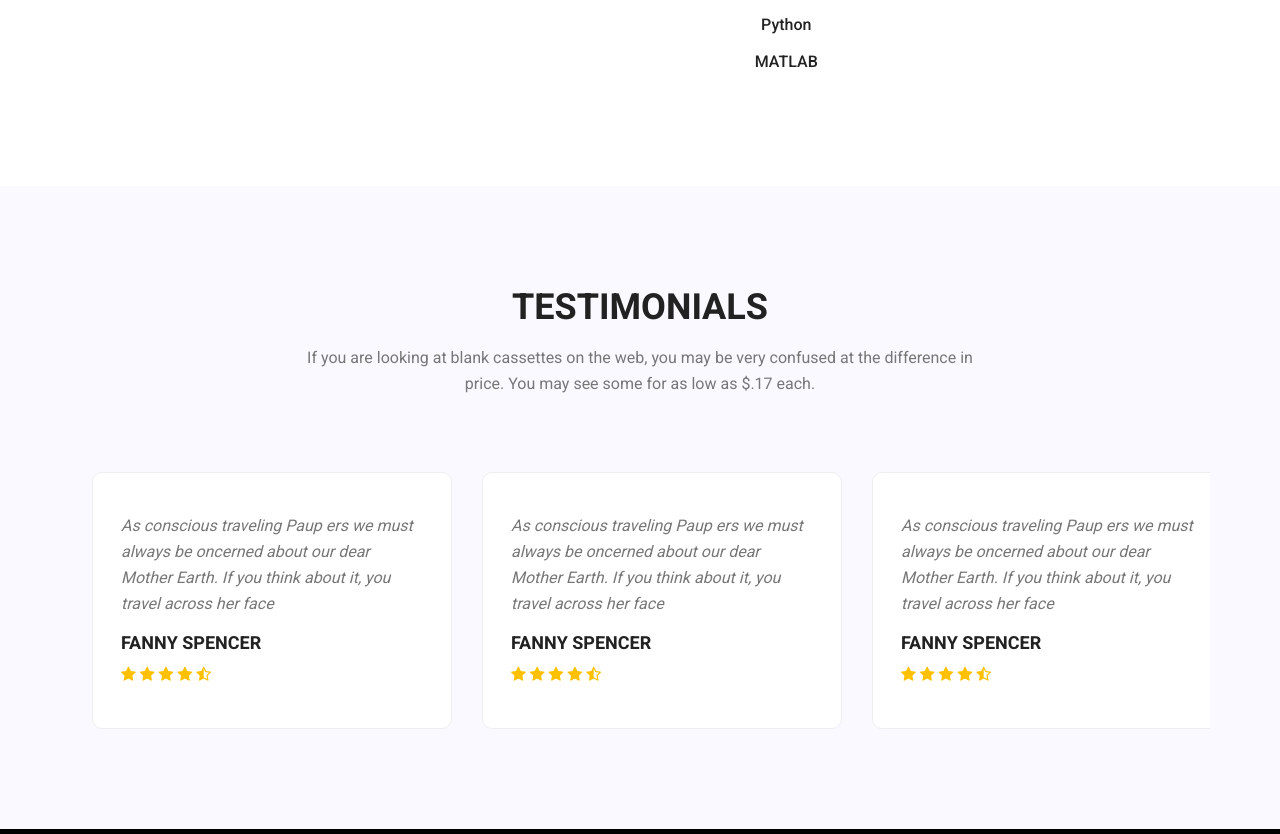
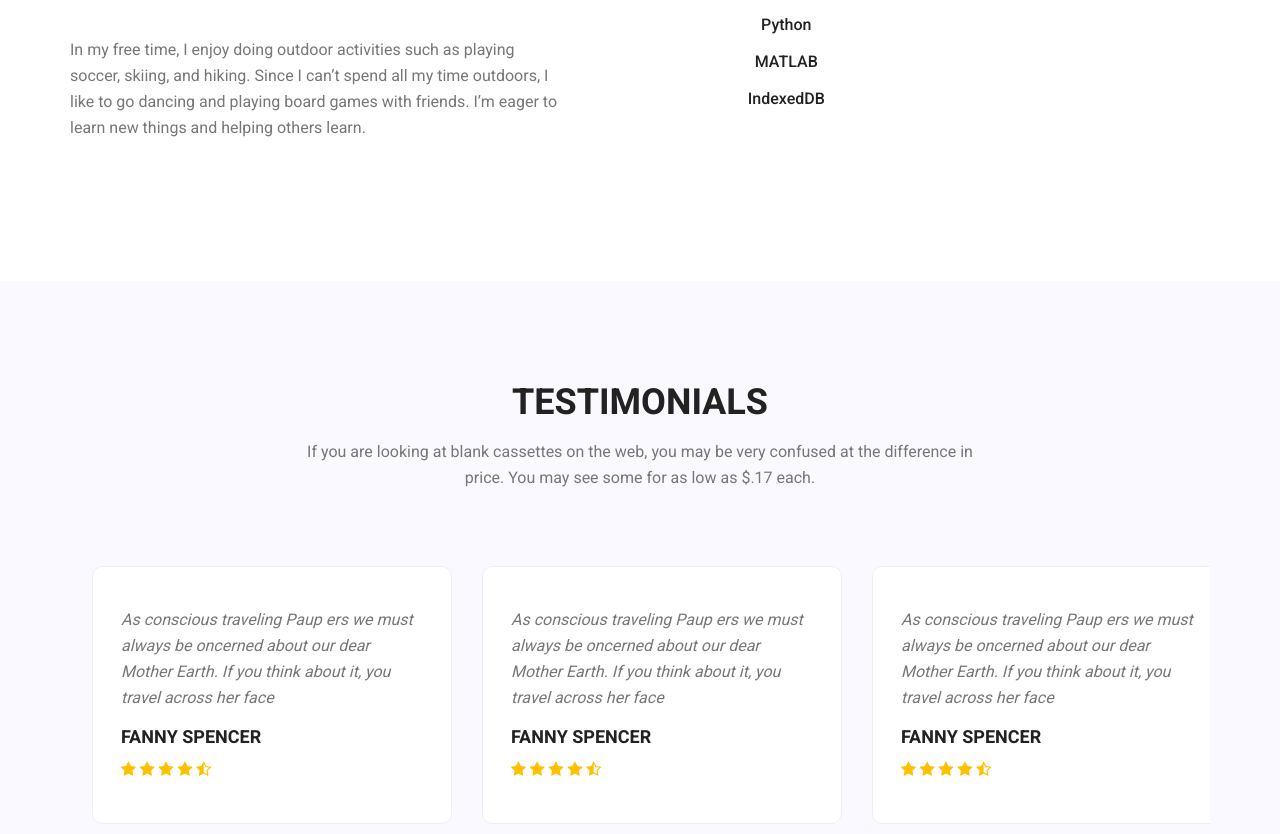
Before and after one commit to kpegeder/kpegeder.github.io, a plain HTML site: page about.html in a window 1280 px wide. Shown: the part 1605-2439 px from the top of the page. Drawn offline with Linux system fonts and the light colour scheme.

Commit message:
add new skills

```diff
--- a/about.html
+++ b/about.html
@@ -170,6 +170,12 @@
                 committed, productive, and fast-paced team to build exceptional
                 and precise web applications.
               </p>
+              <p>
+                In my free time, I enjoy doing outdoor activities such as
+                playing soccer, skiing, and hiking. Since I can’t spend all my
+                time outdoors, I like to go dancing and playing board games with
+                friends. I’m eager to learn new things and helping others learn.
+              </p>
             </div>
           </div>
           <div class="col-lg-3">
@@ -208,6 +214,9 @@
                 </div>
                 <div class="skill_item">
                   <h4>MATLAB</h4>
+                </div>
+                <div class="skill_item">
+                  <h4>IndexedDB</h4>
                 </div>
               </div>
             </div>
```
Also changed, not shown: index.html (+4 -7 lines).
